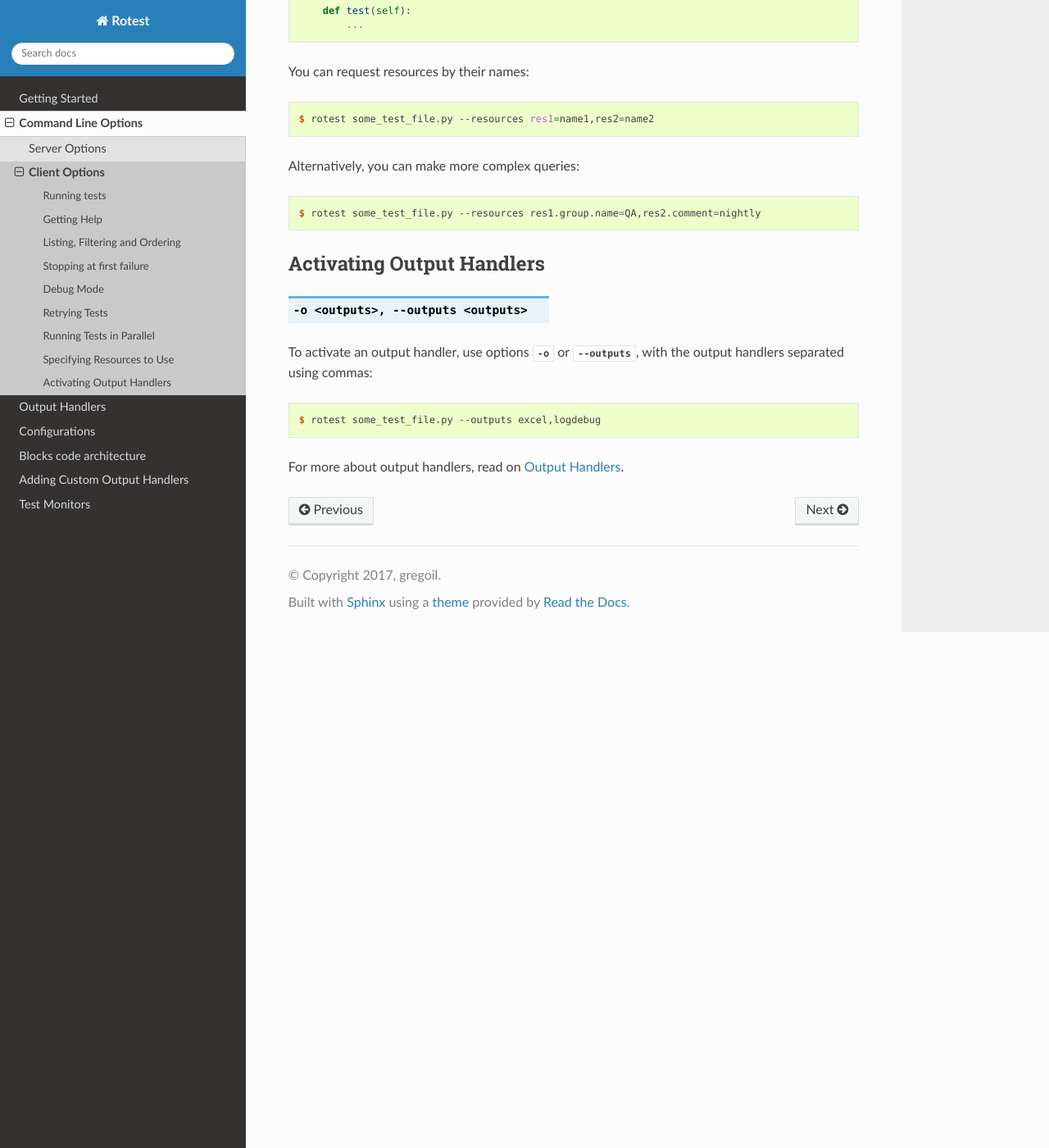
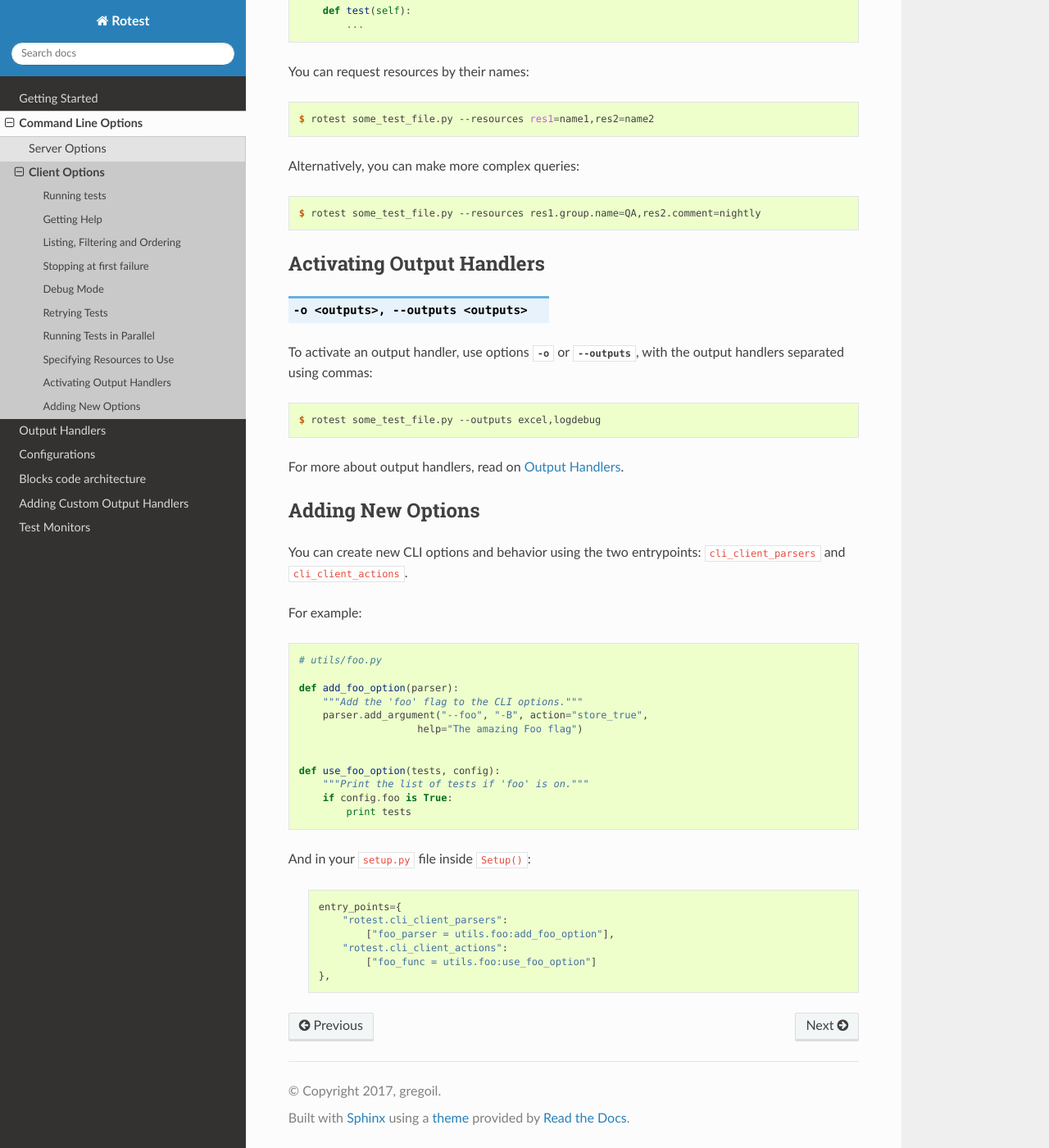
Before and after one commit to gregoil/rotest, a Sphinx documentation site: the page built from docs/cli_options/client_options.rst, in a window 1280 px wide and 1400 px high, scrolled down 7136 px. Shown: the whole window at 82% size. Built offline with Sphinx 7.4.7 and the Read the Docs theme 2.0.0, drawn with Linux system fonts in a browser that asks for light colours.

Commit message:
added cli options doc

```diff
--- a/docs/advanced/custom_output_handlers.rst
+++ b/docs/advanced/custom_output_handlers.rst
@@ -19,7 +19,7 @@ You can make your own Output Handler, following the next two steps:
   :class:`rotest.core.result.handlers.abstract_handler.AbstractResultHandler`,
   and overriding the relevant methods.
 
-* Register the above inheriting class as an entrypoint in your setup.py file:
+* Register the above inheriting class as an entrypoint in your setup.py file inside ``Setup()``:
 
     .. code-block:: python
 
--- a/docs/cli_options/client_options.rst
+++ b/docs/cli_options/client_options.rst
@@ -428,3 +428,38 @@ with the output handlers separated using commas:
     $ rotest some_test_file.py --outputs excel,logdebug
 
 For more about output handlers, read on :ref:`output_handlers`.
+
+Adding New Options
+==================
+
+You can create new CLI options and behavior using the two entrypoints:
+``cli_client_parsers`` and ``cli_client_actions``.
+
+For example:
+
+.. code-block:: python
+
+    # utils/foo.py
+
+    def add_foo_option(parser):
+        """Add the 'foo' flag to the CLI options."""
+        parser.add_argument("--foo", "-B", action="store_true",
+                        help="The amazing Foo flag")
+
+
+    def use_foo_option(tests, config):
+        """Print the list of tests if 'foo' is on."""
+        if config.foo is True:
+            print tests
+
+
+And in your ``setup.py`` file inside ``Setup()``:
+
+    .. code-block:: python
+
+        entry_points={
+            "rotest.cli_client_parsers":
+                ["foo_parser = utils.foo:add_foo_option"],
+            "rotest.cli_client_actions":
+                ["foo_func = utils.foo:use_foo_option"]
+        },
--- a/setup.py
+++ b/setup.py
@@ -2,7 +2,7 @@
 from __future__ import absolute_import
 from setuptools import setup, find_packages
 
-__version__ = "5.1.1"
+__version__ = "5.1.2"
 
 result_handlers = [
     "db = rotest.core.result.handlers.db_handler:DBHandler",
```
